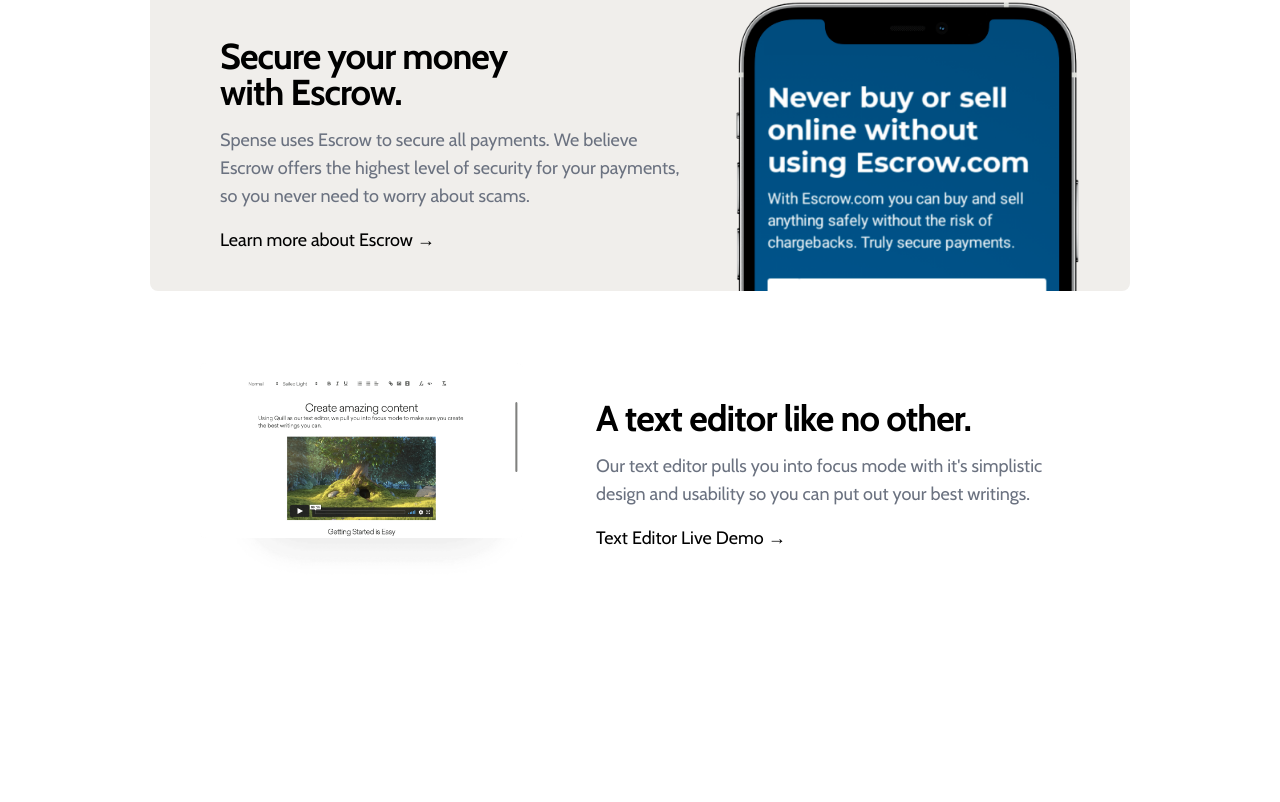
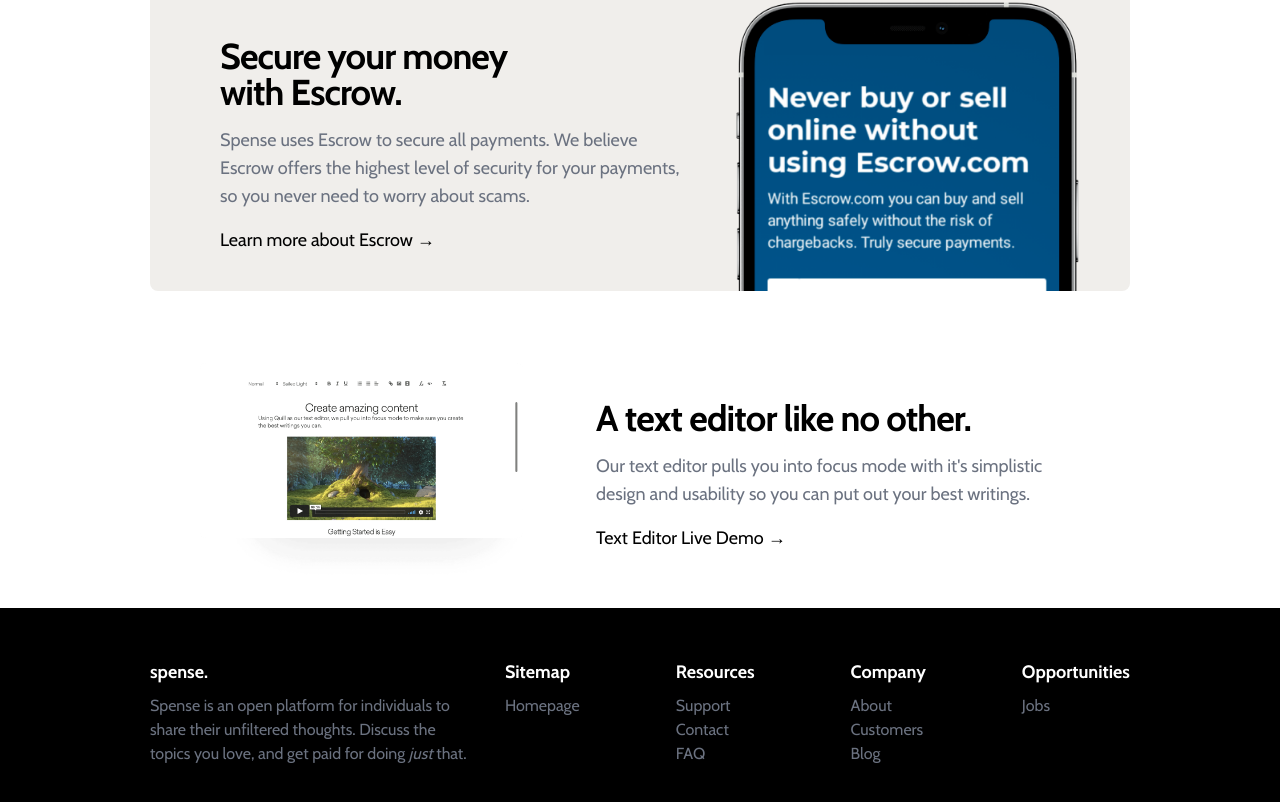
Before and after one commit to shyusu4/spense, a Next.js app: page / in a window 1280 px wide. Shown: the part 801-1603 px from the top of the page. Before the commit the page ends 1409 px from the top, so only its background shows below. Built offline with nearby package versions, Linux system fonts and the light colour scheme.

Commit message:
Create footer

```diff
--- /dev/null
+++ b/app/components/footer.jsx
@@ -0,0 +1,58 @@
+export default function Footer() {
+  return (
+    <footer className="flex justify-between bg-black text-white px-[150px] pt-[50px] pb-[80px]">
+      <div>
+        <a href="#">
+          <h2 className="text-lg font-bold whitespace-nowrap mb-2">spense.</h2>
+        </a>
+        <p className="text-gray-500 w-[20rem]">
+          Spense is an open platform for individuals to share their unfiltered
+          thoughts. Discuss the topics you love, and get paid for doing{' '}
+          <i>just</i> that.
+        </p>
+      </div>
+      <div className="flex justify-between gap-24">
+        <div className="flex flex-col">
+          <h3 className="text-lg font-bold mb-2">Sitemap</h3>
+          <a href="#" className="text-gray-500">
+            Homepage
+          </a>
+        </div>
+        <div>
+          <h3 className="text-lg font-bold mb-2">Resources</h3>
+          <ul className="text-gray-500">
+            <li>
+              <a href="#">Support</a>
+            </li>
+            <li>
+              <a href="#">Contact</a>
+            </li>
+            <li>
+              <a href="#">FAQ</a>
+            </li>
+          </ul>
+        </div>
+        <div>
+          <h3 className="text-lg font-bold mb-2">Company</h3>
+          <ul className="text-gray-500">
+            <li>
+              <a href="#">About</a>
+            </li>
+            <li>
+              <a href="#">Customers</a>
+            </li>
+            <li>
+              <a href="#">Blog</a>
+            </li>
+          </ul>
+        </div>
+        <div>
+          <h3 className="text-lg font-bold mb-2">Opportunities</h3>
+          <a href="#" class="text-gray-500">
+            Jobs
+          </a>
+        </div>
+      </div>
+    </footer>
+  );
+}
--- a/app/components/main.jsx
+++ b/app/components/main.jsx
@@ -3,6 +3,7 @@
 import Logos from './logos';
 import EscrowCard from './escrowcard';
 import EditorCard from './editorcard';
+import Footer from './footer';
 
 export default function Main() {
   return (
@@ -16,6 +17,7 @@
         <EscrowCard />
         <EditorCard />
       </main>
+      <Footer />
     </>
   );
 }
```
